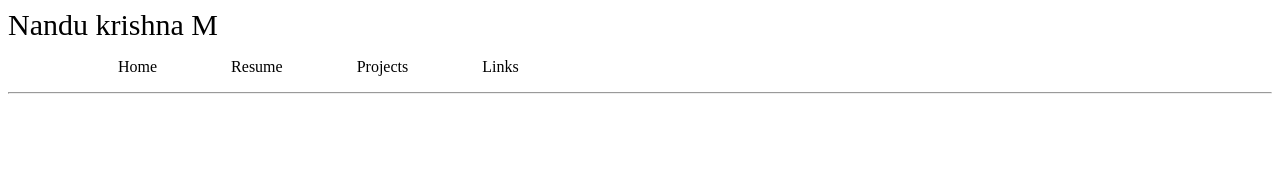
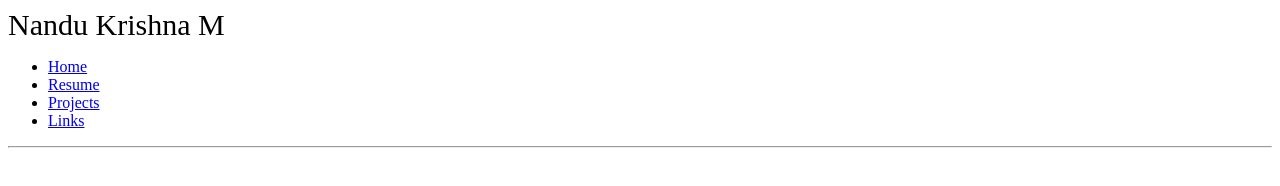
Before and after one commit to TheGhossst/s7WebDevClassWork, a plain HTML site: page personalPage/index.html in a window 1280 px wide. Drawn offline with Linux system fonts and the light colour scheme.

Commit message:
add: anchor tags to navigation items, and wrapped navigation list in nav element.

```diff
--- a/personalPage/index.html
+++ b/personalPage/index.html
@@ -3,22 +3,23 @@
 <head>
     <meta charset="UTF-8">
     <meta name="viewport" content="width=device-width, initial-scale=1.0">
-    <title>Nandu krishna M</title>
-    <link rel = "stylesheet" href = "styles.css">
+    <title>Nandu Krishna M</title>
+    <link rel="stylesheet" href="styles.css">
 </head>
 <body>
-    <header class = "nav-bar-header">
-        <p class = "nav-bar-title">Nandu krishna M</p>
-        <ul class = "nav-bar-list">
-            <li class = "nav-bar-items">Home</li>
-            <li class = "nav-bar-items">Resume</li>
-            <li class = "nav-bar-items">Projects</li>
-            <li class = "nav-bar-items">Links</li>
-        </ul>
-        <hr>
+    <header class="nav-bar-header">
+        <p class="nav-bar-title">Nandu Krishna M</p>
+        <nav>
+            <ul class="nav-bar-list">
+                <li class="nav-bar-item"><a href="#">Home</a></li>
+                <li class="nav-bar-item"><a href="#">Resume</a></li>
+                <li class="nav-bar-item"><a href="#">Projects</a></li>
+                <li class="nav-bar-item"><a href="#">Links</a></li>
+            </ul>
+        </nav>
     </header>
+    <hr>
     <main>
-
     </main>
 </body>
 </html>
```
